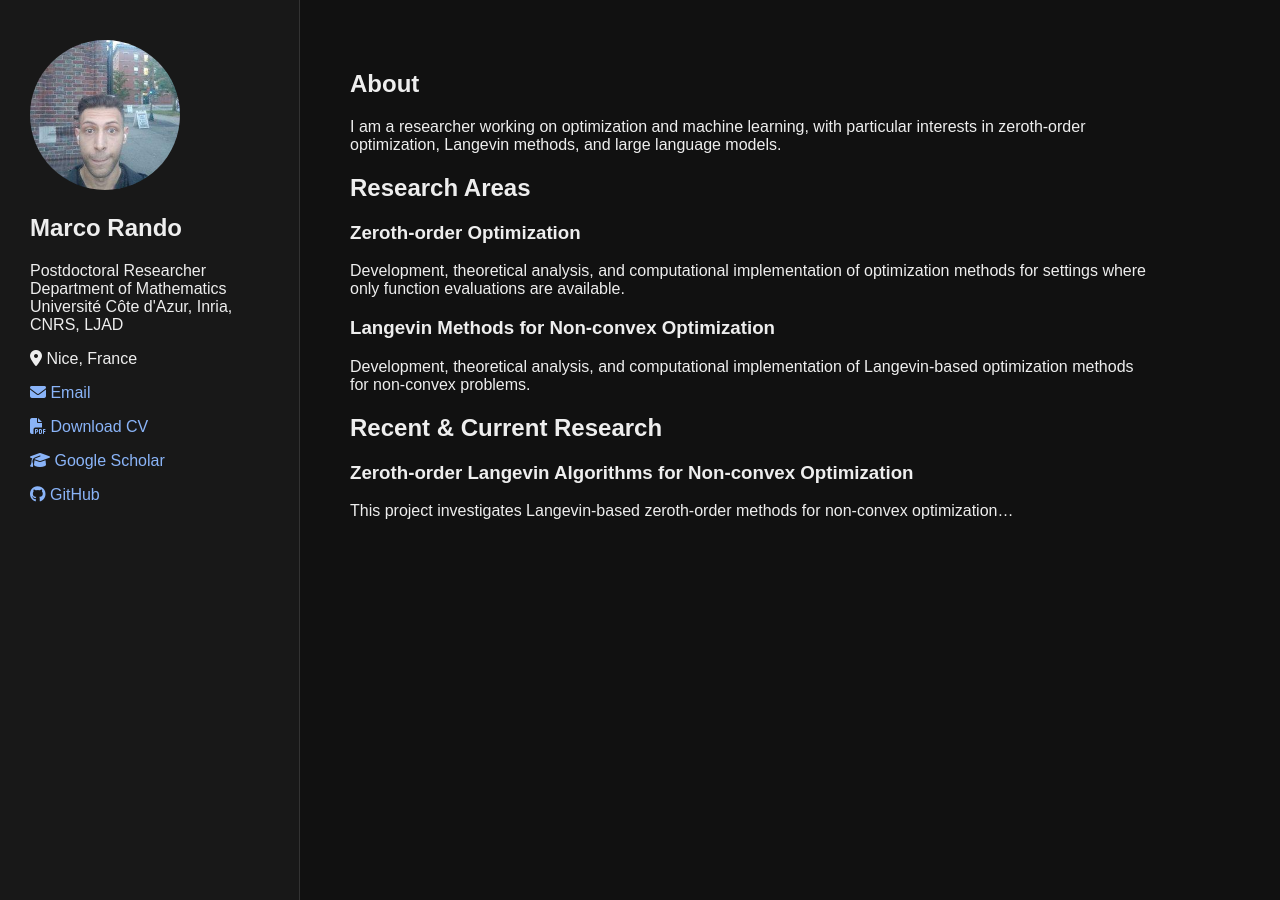
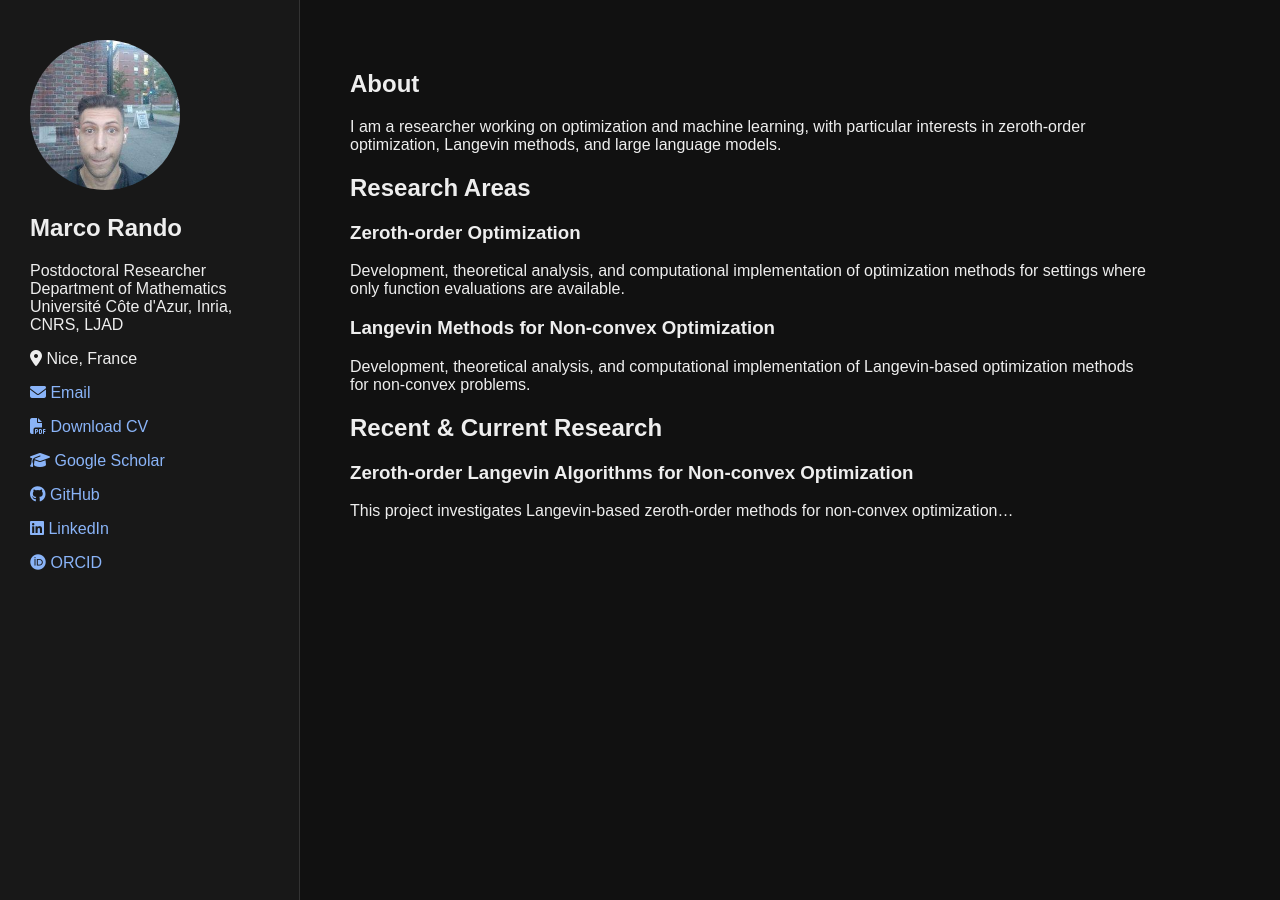
Before and after one commit to MarcoRando/MarcoRando, a Jekyll site: the page built from index.md, in a window 1280 px wide. Built offline with Jekyll 4.4.1, drawn with Linux system fonts in a browser that asks for light colours.

Commit message:
added orcid and linkedin

```diff
--- a/_layouts/default.html
+++ b/_layouts/default.html
@@ -71,6 +71,24 @@
             </a>
         </p>
 
+        <p>
+            <a href="https://www.linkedin.com/in/marco-rando-8085b6141"
+               target="_blank"
+               rel="noopener noreferrer">
+                <i class="fa-brands fa-linkedin"></i>
+                LinkedIn
+            </a>
+        </p>
+
+        <p>
+            <a href="https://orcid.org/0009-0008-3839-1429"
+               target="_blank"
+               rel="noopener noreferrer">
+                <i class="fa-brands fa-orcid"></i>
+                ORCID
+            </a>
+        </p>
+
     </aside>
 
 
```
